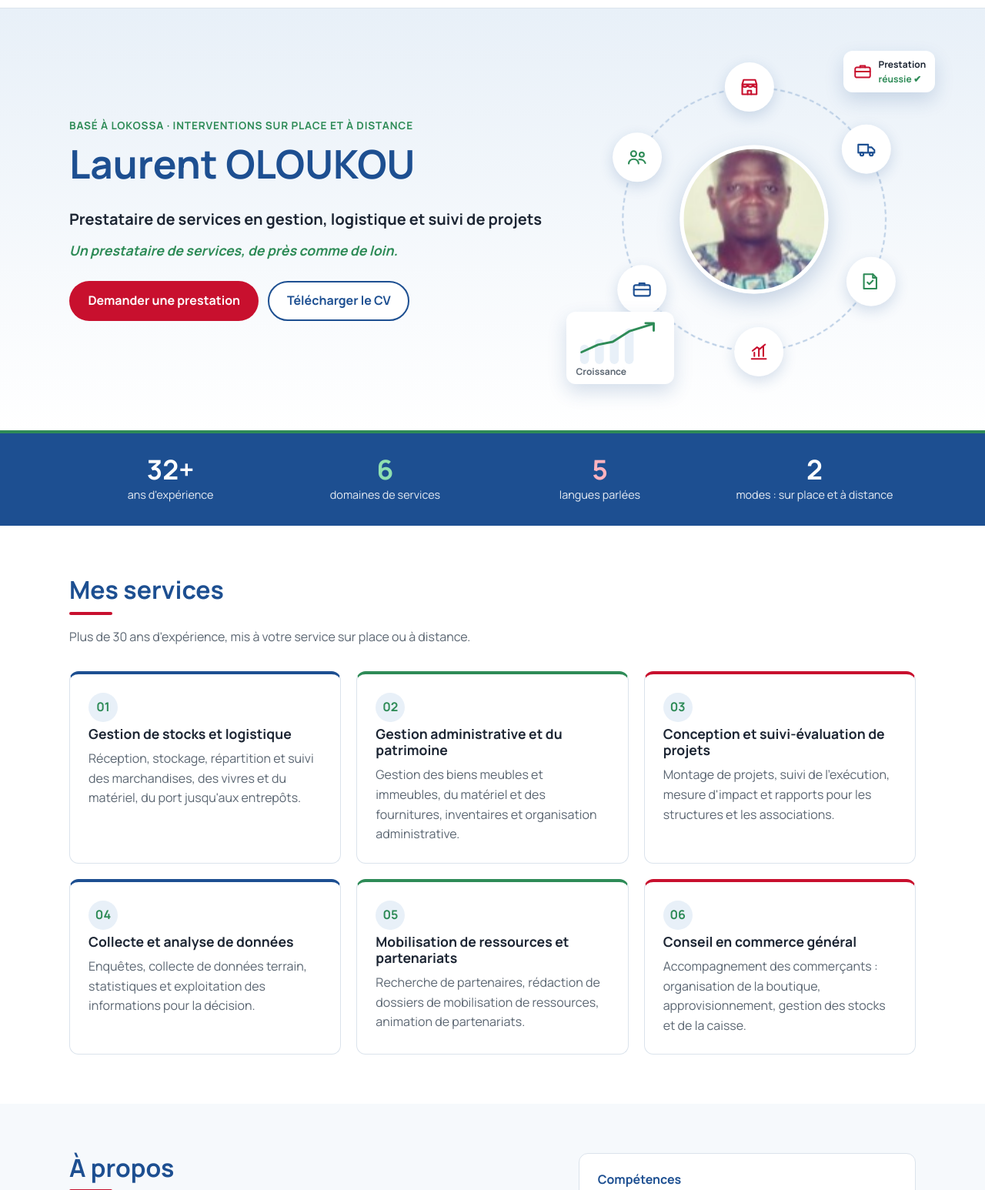
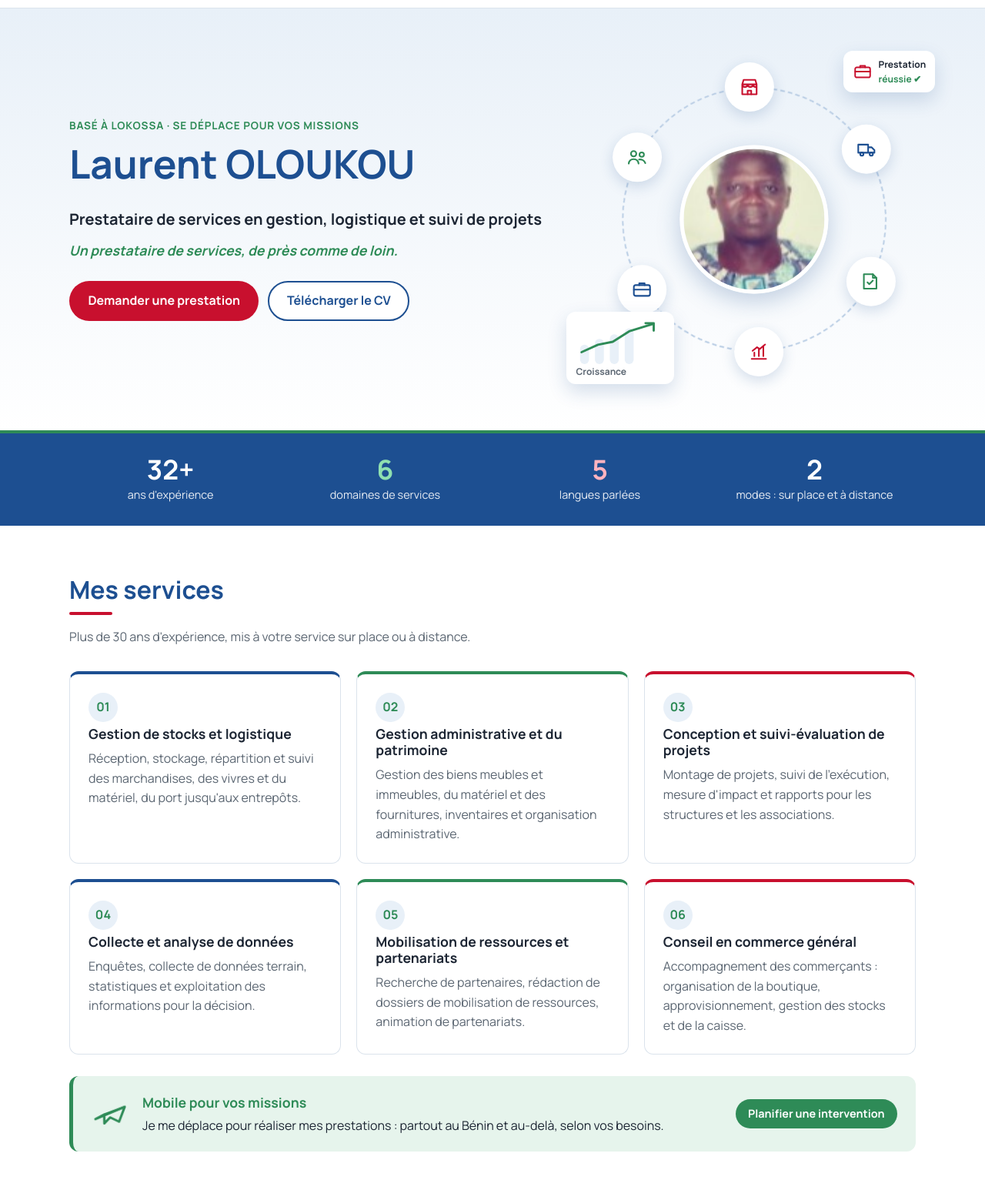
Before and after one commit to chaffacenuel679-dev/oloukou, a plain HTML site: page index.html in a window 1280 px wide. Shown: the part 54-1600 px from the top of the page at 77% size. Drawn offline with Linux system fonts and the light colour scheme.

Commit message:
Mention des déplacements pour les prestations (site, admin, CV)
Co-Authored-By: Claude Opus 5.5 <noreply@anthropic.com>
Claude-Session: https://claude.ai/code/session_01VeEgxMetwQ83aSfKWoi2ZJ

```diff
--- a/css/style.css
+++ b/css/style.css
@@ -210,3 +210,12 @@ h1, h2, h3 { line-height: 1.2; margin: 0 0 .5em; }
   .stats-in { grid-template-columns: 1fr 1fr; }
 }
 main { overflow-x: clip; }
+
+/* Bandeau « Mobile pour vos missions » */
+.travel { margin-top: 28px; display: flex; align-items: center; gap: 20px; padding: 20px 24px; border-radius: var(--radius); background: var(--green-soft); border-left: 5px solid var(--green); }
+.travel svg { flex: none; width: 46px; height: 46px; fill: none; stroke: var(--green); stroke-width: 1.6; stroke-linejoin: round; animation: fly 3s ease-in-out infinite; }
+.travel strong { color: var(--green); font-size: 1.1rem; }
+.travel p { margin: .2em 0 0; }
+.travel .btn { margin-left: auto; flex: none; }
+@keyframes fly { 50% { transform: translate(6px, -6px) rotate(-6deg); } }
+@media (max-width: 700px) { .travel { flex-direction: column; align-items: flex-start; } .travel .btn { margin-left: 0; } }
--- a/index.html
+++ b/index.html
@@ -27,7 +27,7 @@
     <section id="accueil" class="hero">
       <div class="wrap hero-in">
         <div class="hero-text">
-          <p class="eyebrow">Basé à Lokossa · Interventions sur place et à distance</p>
+          <p class="eyebrow">Basé à Lokossa · Se déplace pour vos missions</p>
           <h1 data-f="name">Laurent OLOUKOU</h1>
           <p class="lead" data-f="title"></p>
           <p class="sub slogan" data-f="tagline"></p>
@@ -70,6 +70,11 @@
         <h2 class="h2" data-reveal>Mes services</h2>
         <p class="intro" data-reveal>Plus de 30 ans d'expérience, mis à votre service sur place ou à distance.</p>
         <div class="grid" id="services-list"></div>
+        <div class="travel" data-reveal>
+          <svg viewBox="0 0 24 24" aria-hidden="true"><path d="M2 16l20-8-4 10-6-3-4 4v-6z"/><path d="M8 13l14-5"/></svg>
+          <div><strong>Mobile pour vos missions</strong><p data-f="travel"></p></div>
+          <a href="#contact" class="btn btn-green btn-sm">Planifier une intervention</a>
+        </div>
       </div>
     </section>
 
--- a/js/admin.js
+++ b/js/admin.js
@@ -74,7 +74,7 @@ const lines = v => v.split('\n').map(s => s.trim()).filter(Boolean);
 
 /* ---------- Remplir / lire le formulaire ---------- */
 function fill(c) {
-  for (const k of ['name', 'title', 'tagline', 'birth', 'about', 'address', 'email', 'whatsapp']) form.elements[k].value = c[k] || '';
+  for (const k of ['name', 'title', 'tagline', 'travel', 'birth', 'about', 'address', 'email', 'whatsapp']) form.elements[k].value = c[k] || '';
   form.elements.phones.value = c.phones.join('\n');
   form.elements.skills.value = c.skills.join('\n');
   form.elements.interests.value = c.interests.join('\n');
@@ -87,7 +87,7 @@ function fill(c) {
 function read() {
   const v = k => form.elements[k].value.trim();
   return {
-    name: v('name'), title: v('title'), tagline: v('tagline'), birth: v('birth'), about: v('about'),
+    name: v('name'), title: v('title'), tagline: v('tagline'), travel: v('travel'), birth: v('birth'), about: v('about'),
     address: v('address'), email: v('email'), whatsapp: v('whatsapp').replace(/\D/g, ''),
     phones: lines(v('phones')),
     skills: lines(v('skills')),
--- a/js/content.js
+++ b/js/content.js
@@ -13,6 +13,7 @@ export const DEFAULT_CONTENT = {
     "(Programme Alimentaire Mondial) à Lokossa et à Cotonou : gestion de stocks, logistique, " +
     "coordination de projets, suivi-évaluation, statistiques et mobilisation de ressources. " +
     "Aujourd'hui, je mets cette expérience à votre service à travers Prestalia.",
+  travel: 'Je me déplace pour réaliser mes prestations : partout au Bénin et au-delà, selon vos besoins.',
   birth: 'Né vers 1967 à Savè (Département des Collines)',
   address: 'Agnivèdji, Lokossa, Bénin',
   phones: ['0197900204', '0195235215', '0148928307'],
--- a/js/cv.js
+++ b/js/cv.js
@@ -59,6 +59,7 @@ function definition(c, photo) {
     { text: c.title, color: GREEN, bold: true, fontSize: 10.5, margin: [0, 6, 0, 0] },
     ...mainTitle('Profil'),
     { text: c.about, fontSize: 9.5, lineHeight: 1.25 },
+    c.travel ? { text: c.travel, fontSize: 9.5, bold: true, color: GREEN, margin: [0, 6, 0, 0] } : '',
     ...mainTitle('Expérience professionnelle'),
     ...(c.experiences || []).flatMap(e => [
       { text: e.title, bold: true, fontSize: 10, margin: [0, 6, 0, 1] },
```
Also changed, not shown: admin.html (+1 -0 lines).
